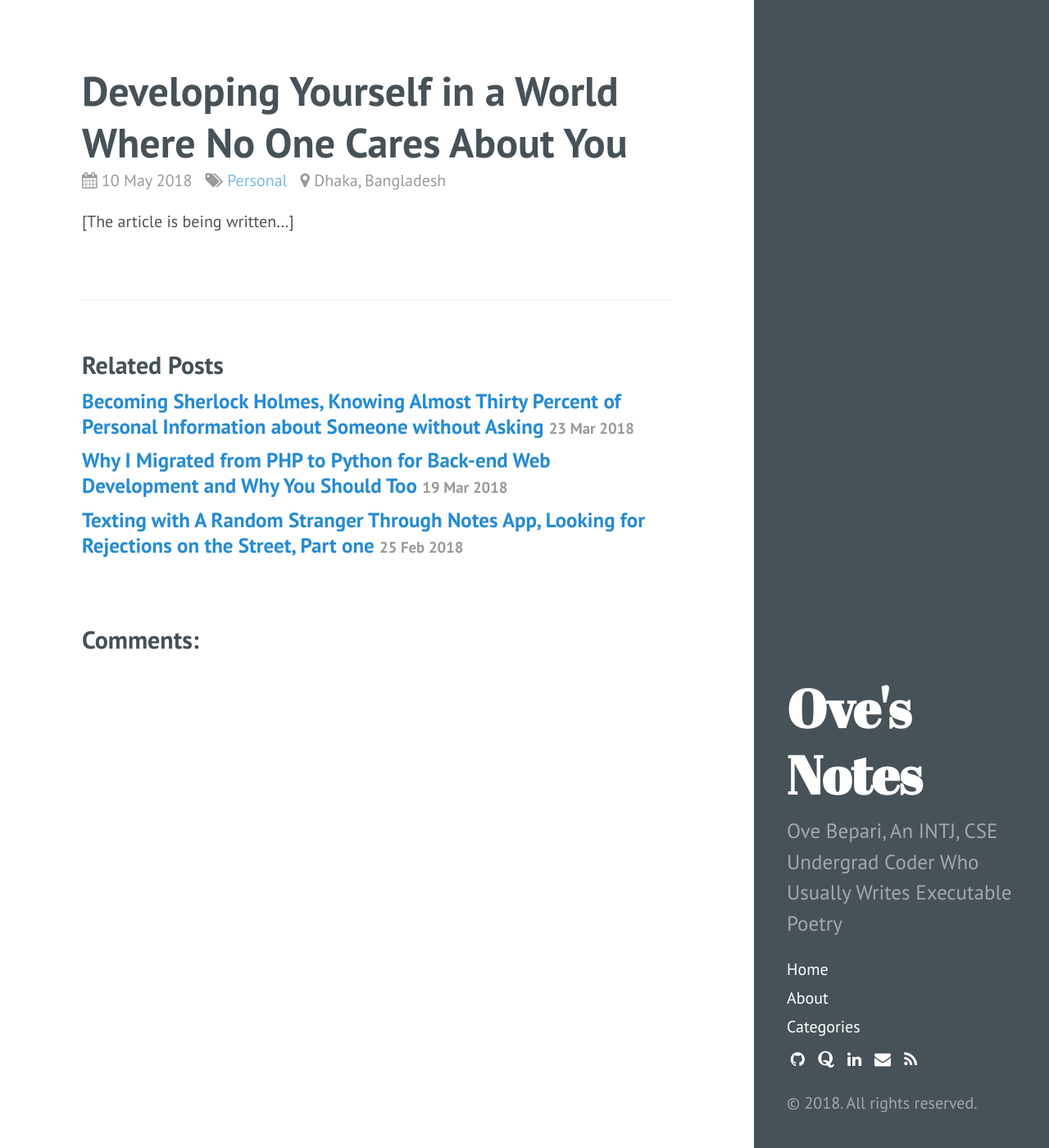
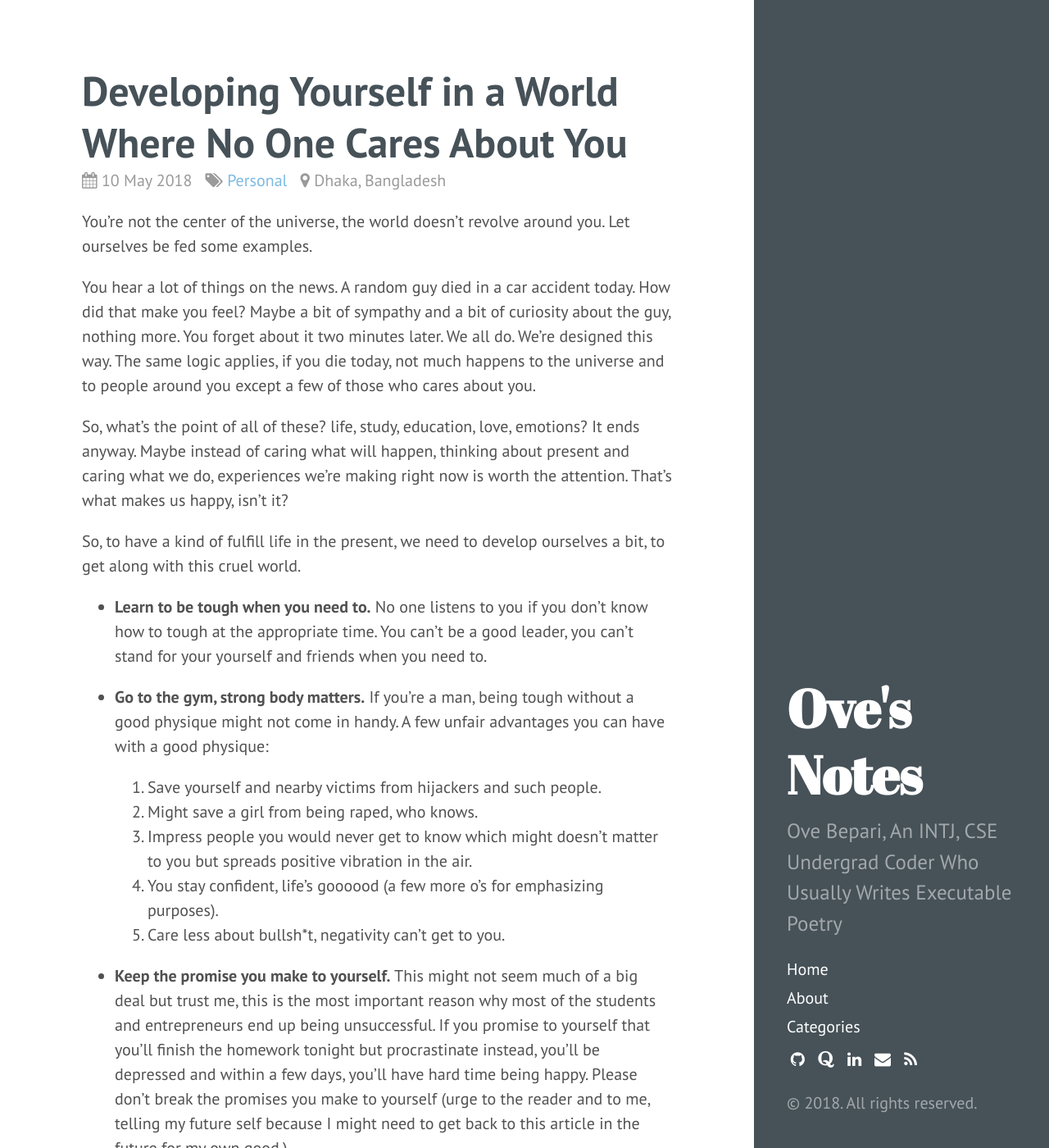
Before and after one commit to ovebepari/ovebepari.github.io, a Jekyll site: the page built from _posts/2018-05-10-Developing-yourself-in-a-world-where-no-one-cares-about-you.md, in a window 1280 px wide and 1400 px high. Shown: the whole window at 82% size. Built offline with Jekyll 4.4.1, drawn with Linux system fonts in a browser that asks for light colours; comment, search, counter and statistics services are not loaded; some of the changed text lies outside the part shown.

Commit message:
Developing yourself 1.0

```diff
--- a/_posts/2018-05-10-Developing-yourself-in-a-world-where-no-one-cares-about-you.md
+++ b/_posts/2018-05-10-Developing-yourself-in-a-world-where-no-one-cares-about-you.md
@@ -6,4 +6,28 @@ categories: Personal
 location: Dhaka, Bangladesh
 ---
 
-[The article is being written...]
+You're not the center of the universe, the world doesn't revolve around you. Let ourselves be fed some examples.
+
+You hear a lot of things on the news. A random guy died in a car accident today. How did that make you feel? Maybe a bit of sympathy and a bit of curiosity about the guy, nothing more. You forget about it two minutes later. We all do. We're designed this way. The same logic applies, if you die today, not much happens to the universe and to people around you except a few of those who cares about you.
+
+So, what's the point of all of these? life, study, education, love, emotions? It ends anyway. Maybe instead of caring what will happen, thinking about present and caring what we do, experiences we're making right now is worth the attention. That's what makes us happy, isn't it?
+
+So, to have a kind of fulfill life in the present, we need to develop ourselves a bit, to get along with this cruel world.
+
+* <b>Learn to be tough when you need to.</b> No one listens to you if you don't know how to tough at the appropriate time. You can't be a good leader, you can't stand for your yourself and friends when you need to.
+
+* <b>Go to the gym, strong body matters.</b> If you're a man, being tough without a good physique might not come in handy. A few unfair advantages you can have with a good physique:
+
+	1. Save yourself and nearby victims from hijackers and such people.
+	2. Might save a girl from being raped, who knows.
+	3. Impress people you would never get to know which might doesn't matter to you but spreads positive vibration in the air.
+	4. You stay confident, life's goooood (a few more o's for emphasizing purposes).
+	5. Care less about bullsh*t, negativity can't get to you.
+
+* <b>Keep the promise you make to yourself.</b> This might not seem much of a big deal but trust me, this is the most important reason why most of the students and entrepreneurs end up being unsuccessful. If you promise to yourself that you'll finish the homework tonight but procrastinate instead, you'll be depressed and within a few days, you'll have hard time being happy. Please don't break the promises you make to yourself (urge to the reader and to me, telling my future self because I might need to get back to this article in the future for my own good.)
+
+* <b>Eat healthy.</b> You're what you eat. You're what you poop.
+
+* <b>Know a few time management skills.</b> You need to be on time in 21st century. Late people sometimes annoys us, sometimes.
+
+* <b>Help others and never ever underestimate networking.</b> If you keep helping people around you, you make them feel that they owe you a favor which will come in handy in time when you need it the most, trust me. Keep up meeting new people. It helps. It really helps. Just like your physics teacher made you the best in the class whom you got to know by a friend of one of your best friend.
```
